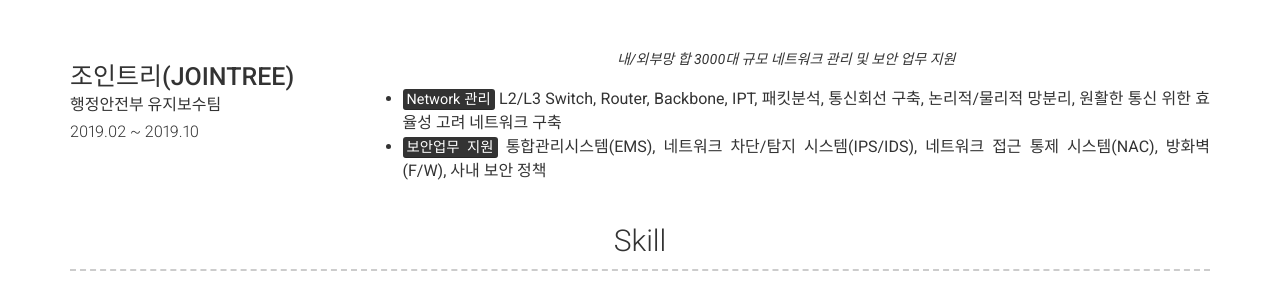
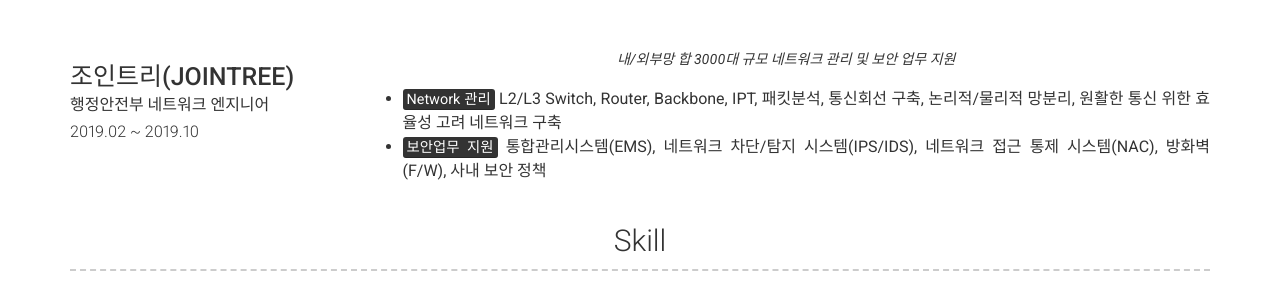
Before and after one commit to currenjin/resume, a Jekyll site: the page built from index.md, in a window 1280 px wide and 900 px high, scrolled down 689 px. Shown: the part 165-451 px from the top of the window. Built offline with Jekyll 4.4.1, drawn with Linux system fonts in a browser that asks for light colours; nearby versions of some CDN libraries.

Commit message:
update: jointree sub title

```diff
--- a/_config.yml
+++ b/_config.yml
@@ -75,7 +75,7 @@ content:
           - 운영 업무 자동화/효율화를 위한 <mark>백오피스 기능 설계/개발/유지보수</mark>, 크루의 관리 시간 약 70% 감소
       - layout: left
         title: 조인트리(JOINTREE)
-        sub_title: 행정안전부 유지보수팀
+        sub_title: 행정안전부 네트워크 엔지니어
         caption: 2019.02 ~ 2019.10
         quote: >
           내/외부망 합 3000대 규모 네트워크 관리 및 보안 업무 지원
```
